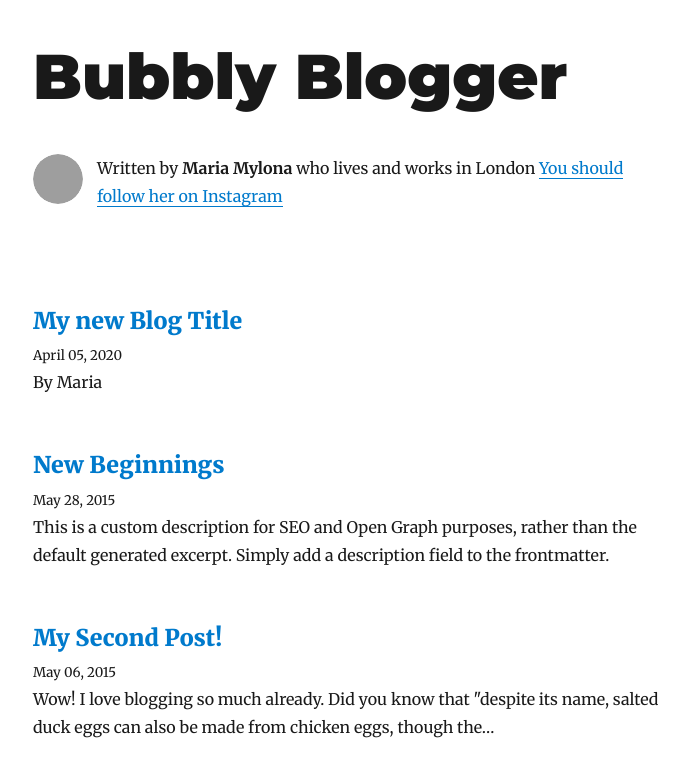
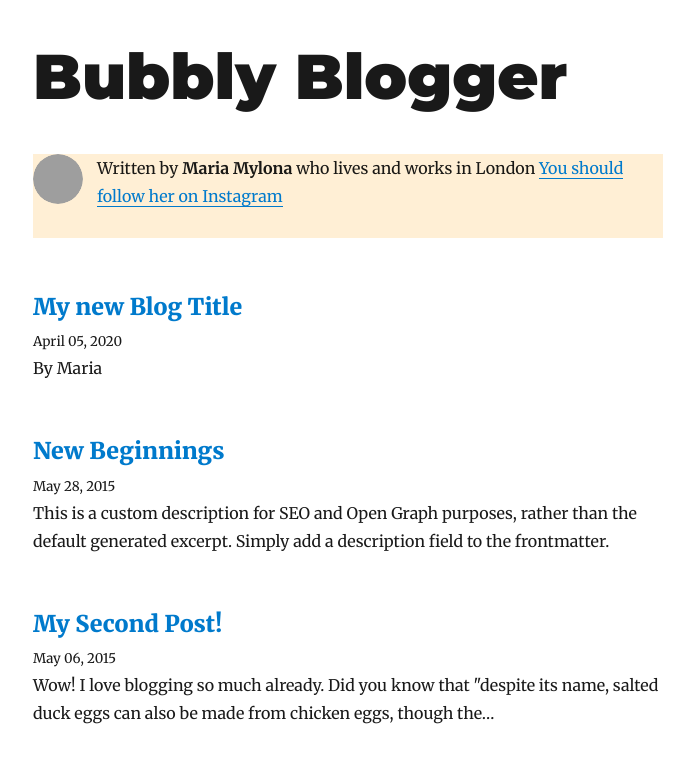
Before and after one commit to LorenzoKoundouris/bubbly-blogger, a Gatsby site: page / in a window 1280 px wide. Shown: the top 778 px of the page, without its empty margins (292-986 px from the left). Built offline with nearby package versions, Linux system fonts and the light colour scheme; Gatsby itself is replaced by a stand-in of ours; some packages are replaced by stand-ins of ours; grey boxes are pictures that could not be loaded.

Commit message:
add styled components

```diff
--- a/gatsby-config.js
+++ b/gatsby-config.js
@@ -77,6 +77,7 @@ module.exports = {
       },
     },
     `gatsby-plugin-netlify-cms`,
+    `gatsby-plugin-styled-components`,
     // this (optional) plugin enables Progressive Web App + Offline functionality
     // To learn more, visit: https://gatsby.dev/offline
     // `gatsby-plugin-offline`,
--- a/package.json
+++ b/package.json
@@ -8,6 +8,7 @@
     "url": "https://github.com/LorenzoKoundouris/bubbly-blog/issues"
   },
   "dependencies": {
+    "babel-plugin-styled-components": "^1.10.7",
     "gatsby": "^2.20.12",
     "gatsby-image": "^2.3.1",
     "gatsby-plugin-feed": "^2.4.1",
@@ -17,6 +18,7 @@
     "gatsby-plugin-offline": "^3.1.2",
     "gatsby-plugin-react-helmet": "^3.2.1",
     "gatsby-plugin-sharp": "^2.5.3",
+    "gatsby-plugin-styled-components": "^3.2.1",
     "gatsby-plugin-typography": "^2.4.1",
     "gatsby-remark-copy-linked-files": "^2.2.1",
     "gatsby-remark-images": "^3.2.1",
@@ -32,6 +34,7 @@
     "react-dom": "^16.12.0",
     "react-helmet": "^5.2.1",
     "react-typography": "^0.16.19",
+    "styled-components": "^5.0.1",
     "typeface-merriweather": "0.0.72",
     "typeface-montserrat": "0.0.75",
     "typography": "^0.16.19",
--- a/src/components/bio.js
+++ b/src/components/bio.js
@@ -8,6 +8,7 @@
 import React from "react"
 import { useStaticQuery, graphql } from "gatsby"
 import Image from "gatsby-image"
+import styled from "styled-components"
 
 import { rhythm } from "../utils/typography"
 
@@ -37,12 +38,7 @@ const Bio = () => {
 
   const { author, social } = data.site.siteMetadata
   return (
-    <div
-      style={{
-        display: `flex`,
-        marginBottom: rhythm(2.5),
-      }}
-    >
+    <StyledBio>
       <Image
         fixed={data.avatar.childImageSharp.fixed}
         alt={author.name}
@@ -63,8 +59,14 @@ const Bio = () => {
           You should follow her on Instagram
         </a>
       </p>
-    </div>
+    </StyledBio>
   )
 }
 
+const StyledBio = styled.div`
+  display: flex;
+  margin-bottom: rhythm(2.5);
+  background-color: papayawhip;
+`
+
 export default Bio
```
Also changed, not shown: 1 other file.
